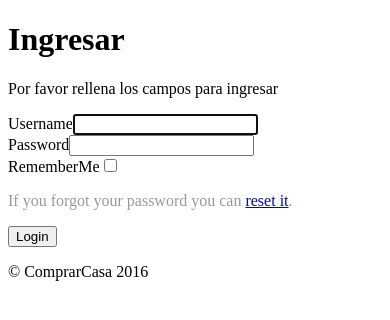
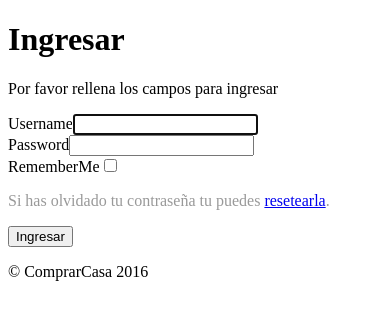
Before and after one commit to Nacho2126/php20162, a Yii app: template frontend/views/site/login.php in a window 390 px wide. Shown: the top 320 px of the page. Run offline with PHP 8.4 and a stand-in for Yii, Linux system fonts and the light colour scheme; the template is opened without the code that fills it, so the values that code supplies are empty; form fields are guessed from the names that the template uses; some libraries are stand-ins or nearby versions.

Commit message:
front responsive

```diff
--- a/frontend/assets/AppAsset.php
+++ b/frontend/assets/AppAsset.php
@@ -15,7 +15,7 @@ class AppAsset extends AssetBundle
         'css/site.css',
         'css/sites2.css',
         'css/sites3.css',
-       // 'css/sites4.css',
+        'css/sites4.css',
     ];
     public $js = [
     ];
--- a/frontend/views/layouts/main.php
+++ b/frontend/views/layouts/main.php
@@ -70,7 +70,7 @@ AppAsset::register($this);
 
 <footer class="footer">
     <div class="container">
-        <p class="pull-left">&copy; ComprarCasa <?= date('Y') ?></p>
+        <p class="pull-left" color="white">&copy; ComprarCasa <?= date('Y') ?></p>
 
         <p class="pull-right"><?= Yii::powered() ?></p>
     </div>
--- a/frontend/views/site/login.php
+++ b/frontend/views/site/login.php
@@ -26,11 +26,11 @@ $this->params['breadcrumbs'][] = $this->title;
                 <?= $form->field($model, 'rememberMe')->checkbox() ?>
 
                 <div style="color:#999;margin:1em 0">
-                    If you forgot your password you can <?= Html::a('reset it', ['site/request-password-reset']) ?>.
+                    Si has olvidado tu contraseña tu puedes <?= Html::a('resetearla', ['site/request-password-reset']) ?>.
                 </div>
 
                 <div class="form-group">
-                    <?= Html::submitButton('Login', ['class' => 'btn btn-primary', 'name' => 'login-button']) ?>
+                    <?= Html::submitButton('Ingresar', ['class' => 'btn btn-primary', 'name' => 'login-button']) ?>
                 </div>
 
             <?php ActiveForm::end(); ?>
--- a/frontend/views/site/signup.php
+++ b/frontend/views/site/signup.php
@@ -27,7 +27,7 @@ $this->params['breadcrumbs'][] = $this->title;
                 <?= $form->field($model, 'password')->passwordInput() ?>
 
                 <div class="form-group">
-                    <?= Html::submitButton('Signup', ['class' => 'btn btn-primary', 'name' => 'signup-button']) ?>
+                    <?= Html::submitButton('Registrarse', ['class' => 'btn btn-primary', 'name' => 'signup-button']) ?>
                 </div>
 
             <?php ActiveForm::end(); ?>
```
